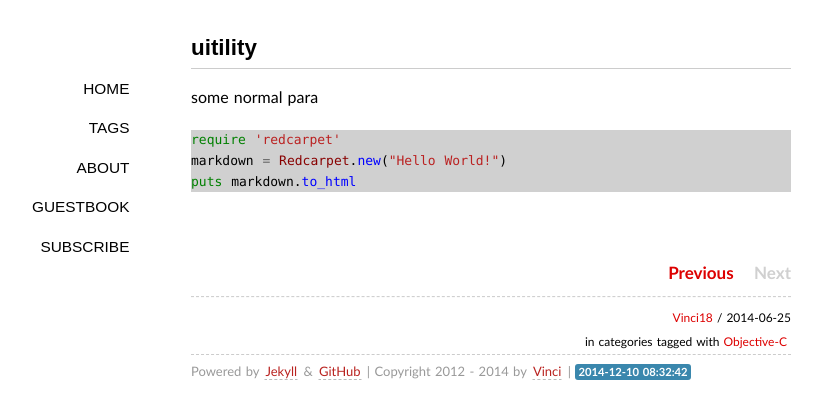
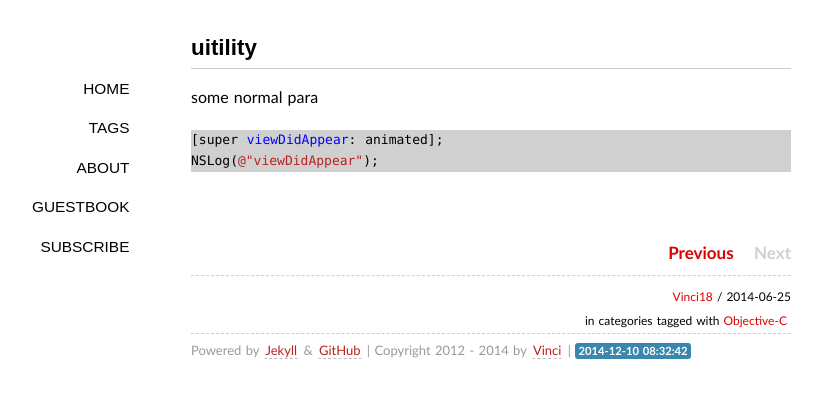
Before and after one commit to vinci18/vinci18.github.io, a Jekyll site: the page built from _posts/2014-06-25-utility.md, in a window 1280 px wide. Shown: the top 419 px of the page, without its empty margins (149-971 px from the left). Built offline with Jekyll 4.4.1, drawn with Linux system fonts in a browser that asks for light colours; some web fonts are replaced; comment, search, counter and statistics services are not loaded.

Commit message:
1. test code block

````diff
--- a/_posts/2014-06-25-utility.md
+++ b/_posts/2014-06-25-utility.md
@@ -8,8 +8,7 @@ tags: [Objective-C]
 
 some normal para
 
-```ruby
-require 'redcarpet'
-markdown = Redcarpet.new("Hello World!")
-puts markdown.to_html
+```objectivec
+[super viewDidAppear: animated];
+NSLog(@"viewDidAppear");
 ```
````
